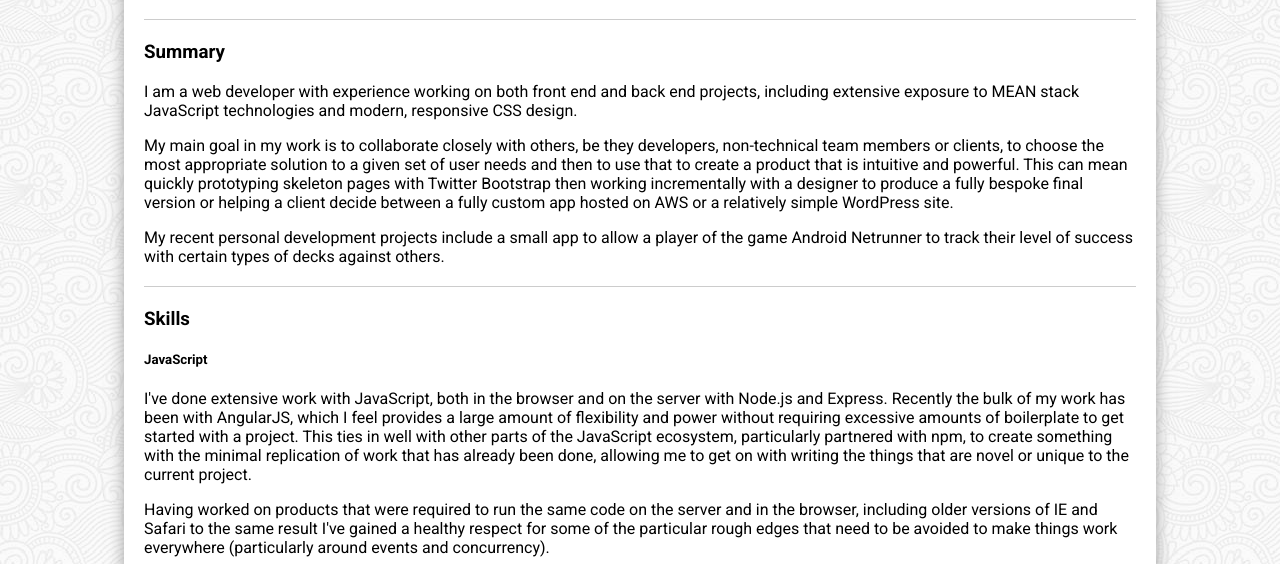
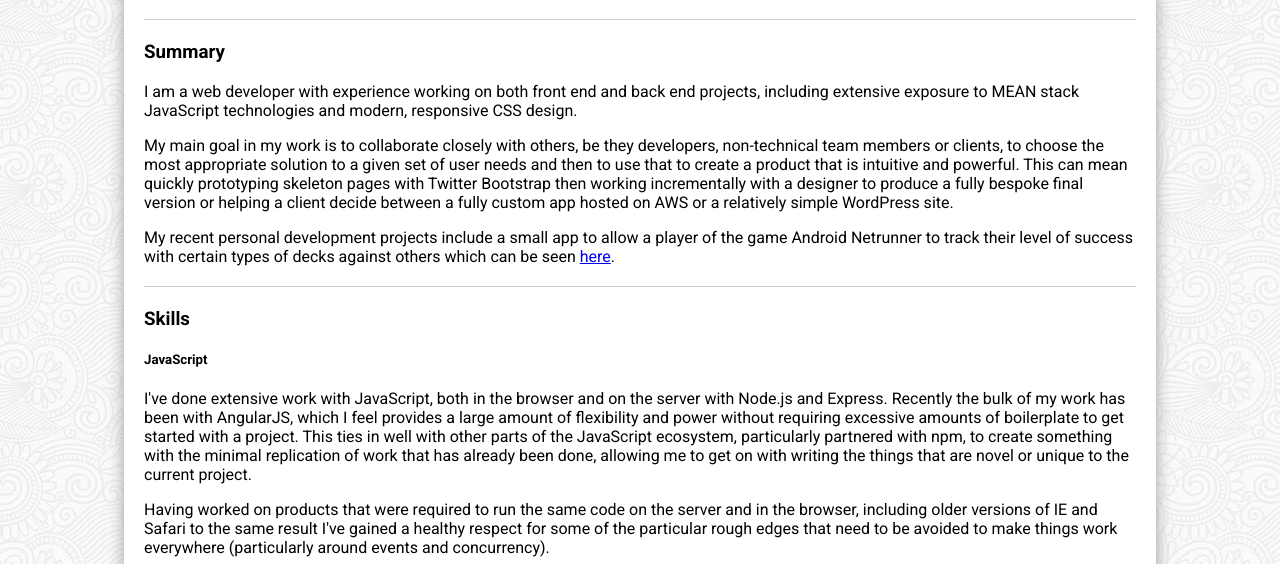
Before and after one commit to mikeprosser/Old-CV-2017, a website: page index.html in a window 1280 px wide. Shown: the part 240-804 px from the top of the page. Drawn offline with Linux system fonts and the light colour scheme.

Commit message:
Add web only link to deck tracker

```diff
--- a/index.html
+++ b/index.html
@@ -28,7 +28,7 @@
             <h3>Summary</h3>
             <p>I am a web developer with experience working on both front end and back end projects, including extensive exposure to MEAN stack JavaScript technologies and modern, responsive CSS design.</p>
             <p>My main goal in my work is to collaborate closely with others, be they developers, non-technical team members or clients, to choose the most appropriate solution to a given set of user needs and then to use that to create a product that is intuitive and powerful. This can mean quickly prototyping skeleton pages with Twitter Bootstrap then working incrementally with a designer to produce a fully bespoke final version or helping a client decide between a fully custom app hosted on AWS or a relatively simple WordPress site.</p>
-            <p>My recent personal development projects include a small app to allow a player of the game Android Netrunner to track their level of success with certain types of decks against others.</p>
+            <p>My recent personal development projects include a small app to allow a player of the game Android Netrunner to track their level of success with certain types of decks against others<span class="webOnly"> which can be seen <a href="./deckTracker.html">here</a></span>.</p>
         </div>
         <hr>
         <div class="bodySection">
--- a/less/print.less
+++ b/less/print.less
@@ -5,3 +5,7 @@ p, li {
 #mainContainer {
     margin: 0;
 }
+
+.webOnly {
+    display: none;
+}
--- a/less/style.less
+++ b/less/style.less
@@ -79,3 +79,7 @@ br {
 ul {
     padding: 0 40px;
 }
+
+.printOnly {
+    display: none;
+}
```
Also changed, not shown: css/print.css, css/style.css.
